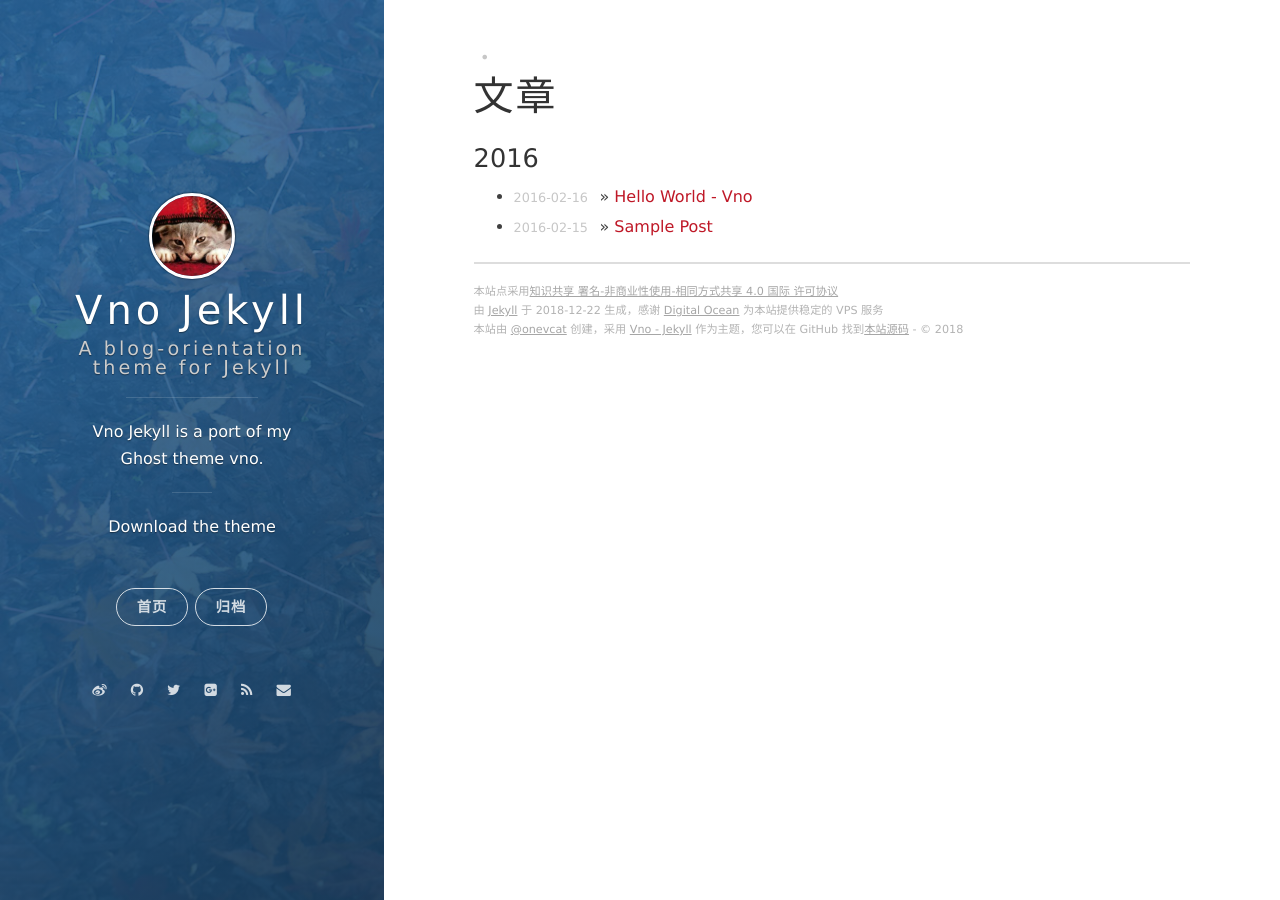
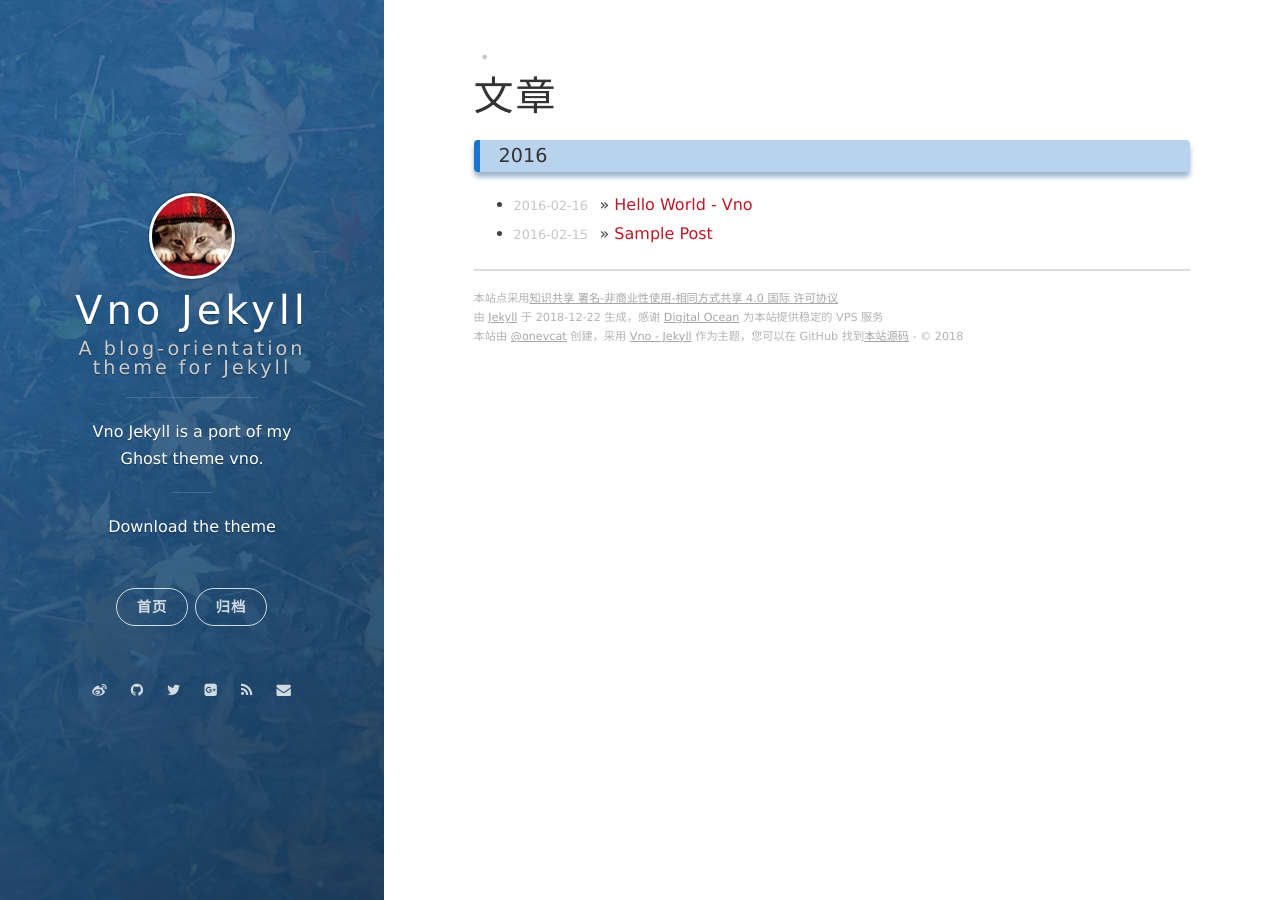
Before and after one commit to FantBoy/bearboy.github.io, a Jekyll site: the page built from pages/archive.html, in a window 1280 px wide. Built offline with Jekyll 4.4.1, drawn with Linux system fonts in a browser that asks for light colours; nearby versions of some CDN libraries.

Commit message:
h3样式，归档页日期抬头样式

```diff
--- a/_sass/global.scss
+++ b/_sass/global.scss
@@ -75,9 +75,21 @@
   font-size: 2.0em;
 }
 
+
 h3 {
-  font-size: 1.6em;
+  font-size: 1.2em;
+  text-indent: 4px;
+  border-radius: 4px;
+  padding: 6px 15px;
+  margin-bottom: 20px;
+  margin-top: 5px;
+  background:#B9D3EE;
+  /*0px right, 5px botton, 5px fuzzy*/
+  box-shadow: 0px 5px 5px #9FB6CD;
+  border-left: 6px solid #1874CD;
+  position:relative;
 }
+
 
 h4 {
   font-size: 1.2em;
@@ -345,4 +357,5 @@
 
 .hidden {
   display: none !important;
+
 }
```
